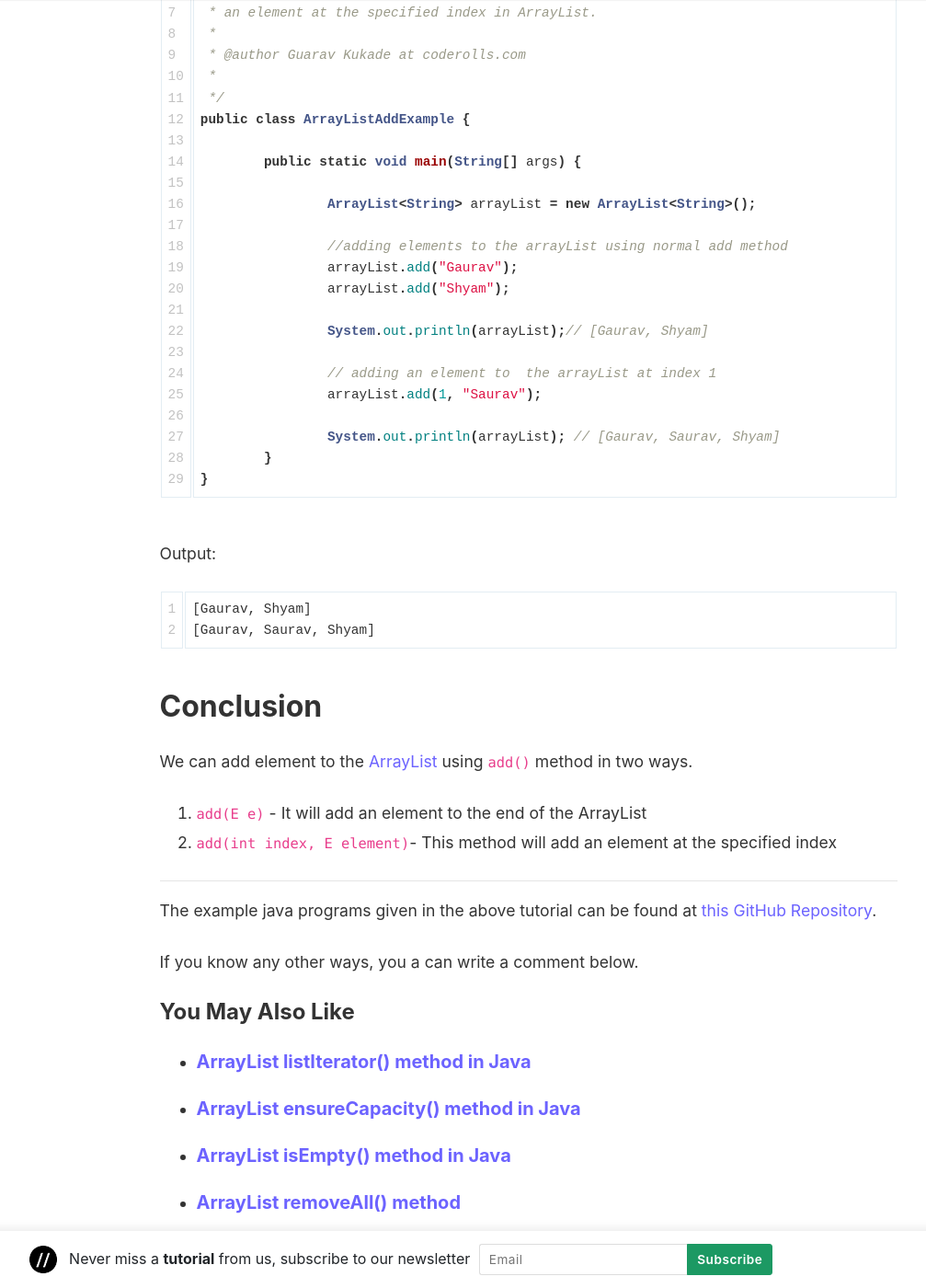
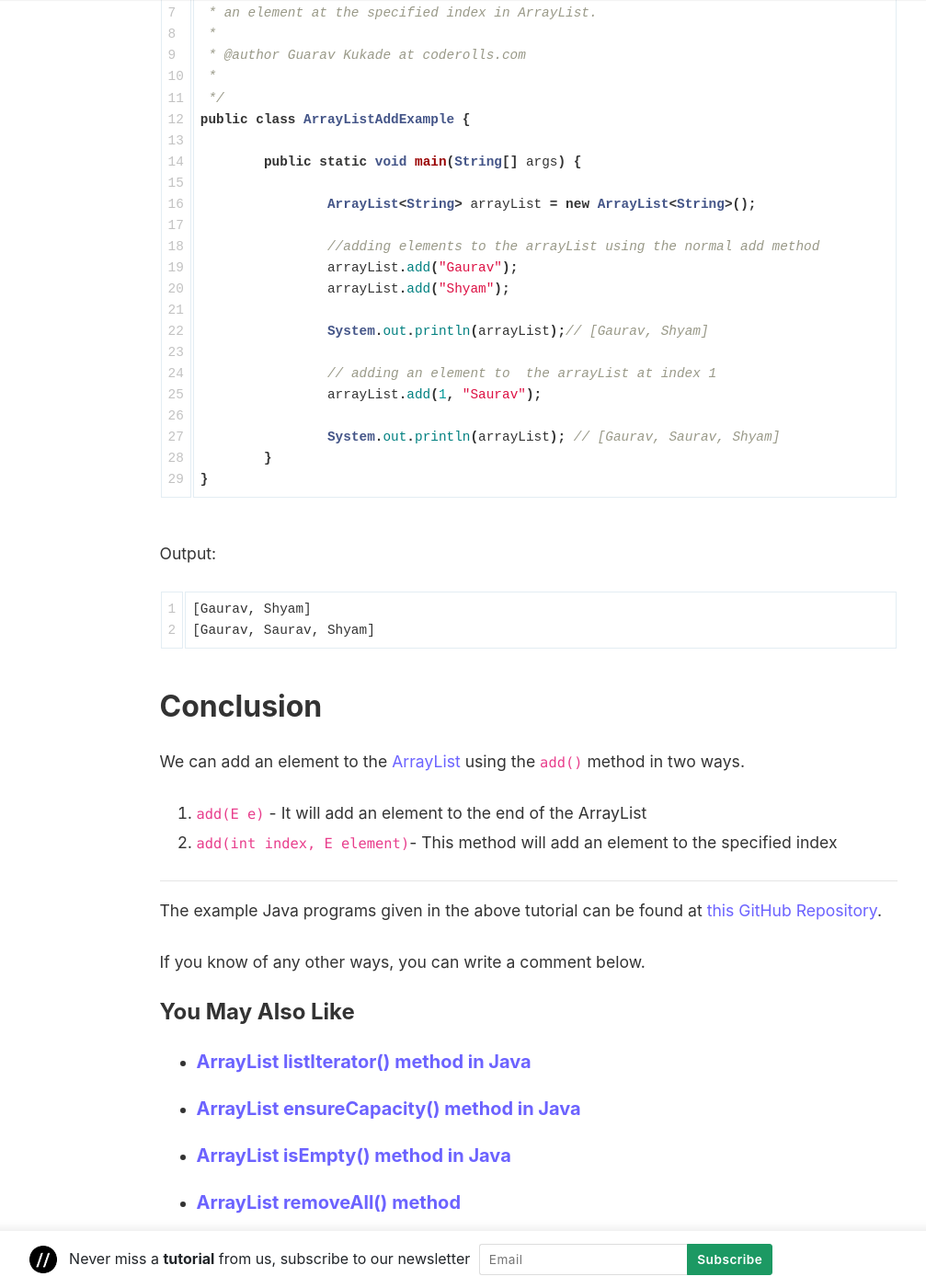
Before and after one commit to coderolls/coderolls-blog, a Jekyll site: the page built from _posts/collections/arraylist/2021-11-27-add-element-in-arraylist.md, in a window 1280 px wide and 1400 px high, scrolled down 2574 px. Shown: the whole window at 92% size, without its empty margins (204-1211 px from the left). Built offline with Jekyll 4.4.1, drawn with Linux system fonts in a browser that asks for light colours; nearby versions of some CDN libraries; comment, search, counter and statistics services are not loaded; some of the changed text lies outside the part shown.

Commit message:
Update 2021-11-27-add-element-in-arraylist.md

````diff
--- a/_posts/collections/arraylist/2021-11-27-add-element-in-arraylist.md
+++ b/_posts/collections/arraylist/2021-11-27-add-element-in-arraylist.md
@@ -4,10 +4,10 @@
 author: gaurav
 categories: [Collections, ArrayList]
 toc: true
-description: "In this article, we will see how to add element in ArrayList. Also, we will see how can we add an element at particular index in ArrayList."
+description: "In this article, we will see how to add an element in ArrayList. Also, we will see how we can add an element at a particular index in ArrayList."
 ---
 
-In this article, we will see how to add an element in [ArrayList](https://coderolls.com/arraylist-in-java/). Also, we will see how can we add an element at particular index in ArrayList.
+In this article, we will see how to add an element in [ArrayList](https://coderolls.com/arraylist-in-java/). Also, we will see how we can add an element at a particular index in ArrayList.
 
 ## Introduction
 
@@ -29,7 +29,7 @@
 
 This method returns `true` if the element is added to the list otherwise, it returns `false`.
 
-Let's see a java program to add an element to the list using the above method.
+Let's see a Java program to add an element to the list using the above method.
 
 ```java
 
@@ -83,7 +83,7 @@
 
 This method has a return type as `void` so, it will not return anything.
 
-Below, we will see a java program to add an element at the specified index in ArrayList.
+Below, we will see a Java program to add an element at the specified index in ArrayList.
 
 ```java
 import java.util.ArrayList;
@@ -103,7 +103,7 @@
 
 		ArrayList<String> arrayList = new ArrayList<String>();
 
-		//adding elements to the arrayList using normal add method
+		//adding elements to the arrayList using the normal add method
 		arrayList.add("Gaurav");
 		arrayList.add("Shyam");
 
@@ -125,12 +125,12 @@
 
 ## Conclusion
 
-We can add element to the [ArrayList](https://coderolls.com/arraylist-in-java/) using `add()` method in two ways.
+We can add an element to the [ArrayList](https://coderolls.com/arraylist-in-java/) using the `add()` method in two ways.
 1. `add(E e)` - It will add an element to the end of the ArrayList
-2. `add(int index, E element)`- This method will add an element at the specified index
+2. `add(int index, E element)`- This method will add an element to the specified index
 
 ---
 
-The example java programs given in the above tutorial can be found at [this GitHub Repository](https://github.com/coderolls/blogpost-coding-examples/tree/main/collections/arraylist/add-element-in-arraylist).
+The example Java programs given in the above tutorial can be found at [this GitHub Repository](https://github.com/coderolls/blogpost-coding-examples/tree/main/collections/arraylist/add-element-in-arraylist).
 
-If you know any other ways, you a can write a comment below.
+If you know of any other ways, you can write a comment below.
````
